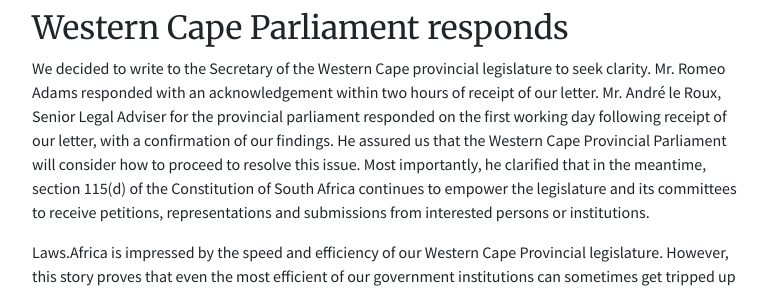
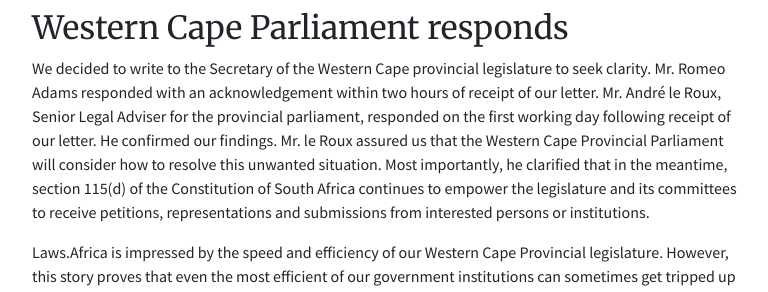
Before and after one commit to laws-africa/laws-africa.github.io, a Jekyll site: the page built from _posts/2020-06-12-laws-can-be-messy-but-they-dont-have-to-be.markdown, in a window 1280 px wide and 900 px high, scrolled down 1309 px. Shown: the part 202-494 px from the top of the window, without its empty margins (253-1021 px from the left). Built offline with Jekyll 4.4.1, drawn with Linux system fonts in a browser that asks for light colours; nearby versions of some CDN libraries.

Commit message:
Updated Laws Can Be Messy But They Dont Have To Be

```diff
--- a/_posts/2020-06-12-laws-can-be-messy-but-they-dont-have-to-be.markdown
+++ b/_posts/2020-06-12-laws-can-be-messy-but-they-dont-have-to-be.markdown
@@ -24,7 +24,7 @@
 Inconsistencies in promulgated final legislation are not rare. They are usually of a technical nature and can mostly be dealt with using editorial notes. We were surprised when the lead researcher discovered that an important piece of Western Cape legislation, the [Petitions Act No. 3 of 2006](https://commons.laws.africa/akn/za-wc/act/2006/3/eng@2006-11-08), had seemingly never commenced. All Western Cape Provincial gazettes published since 2006 were double-checked, but no commencement notice from the office of the Premier for this legislation was found. Regulations had been duly enacted: the Western Cape Petitions Regulations, 2010 were proclaimed with [Provincial Notice 232 of 2010 in Provincial Gazette no. 6755, 31 May 2010](https://search.opengazettes.org.za/text/11?dq=Provincial%20Gazette%20no.%206755,%2031%20May%202010&page=1). The [Petitions page](https://www.wcpp.gov.za/petitions) on the Western Cape Provincial Parliament’s website accepts petitions in terms of this legislative framework.
 
 ## Western Cape Parliament responds
-We decided to write to the Secretary of the Western Cape provincial legislature to seek clarity. Mr. Romeo Adams responded with an acknowledgement within two hours of receipt of our letter. Mr. André le Roux, Senior Legal Adviser for the provincial parliament responded on the first working day following receipt of our letter, with a confirmation of our findings. He assured us that the Western Cape Provincial Parliament will consider how to proceed to resolve this issue. Most importantly, he clarified that in the meantime, section 115(d) of the Constitution of South Africa continues to empower the legislature and its committees to receive petitions, representations and submissions from interested persons or institutions.
+We decided to write to the Secretary of the Western Cape provincial legislature to seek clarity. Mr. Romeo Adams responded with an acknowledgement within two hours of receipt of our letter. Mr. André le Roux, Senior Legal Adviser for the provincial parliament, responded on the first working day following receipt of our letter. He confirmed our findings. Mr. le Roux assured us that the Western Cape Provincial Parliament will consider how to resolve this unwanted situation. Most importantly, he clarified that in the meantime, section 115(d) of the Constitution of South Africa continues to empower the legislature and its committees to receive petitions, representations and submissions from interested persons or institutions.
 
 Laws.Africa is impressed by the speed and efficiency of our Western Cape Provincial legislature. However, this story proves that even the most efficient of our government institutions can sometimes get tripped up by the messy business of legislation. Digital legislative drafting systems, coupled with interlinked (and interoperable) gazette databases, smart analytics and reports, can go a long way to eliminating inconsistencies and inefficiencies of analogue legislation-making processes.
 
```
